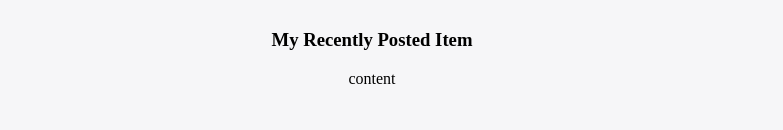
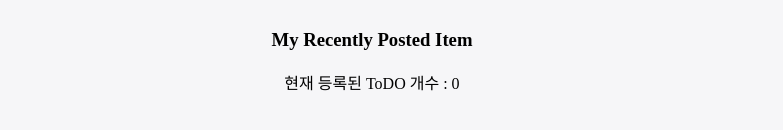
Before and after one commit to jahona/Vuejs_todolist, a Vue app: page /home in a window 1280 px wide. Shown: the part 232-362 px from the top of the page, without its empty margins (268-1051 px from the left). Built offline with nearby package versions, Linux system fonts and the light colour scheme.

Commit message:
vuex example code

```diff
--- a/package.json
+++ b/package.json
@@ -15,7 +15,8 @@
   },
   "dependencies": {
     "vue": "^2.5.2",
-    "vue-router": "^3.0.1"
+    "vue-router": "^3.0.1",
+    "vuex": "^3.5.1"
   },
   "devDependencies": {
     "autoprefixer": "^7.1.2",
--- a/src/components/Home.vue
+++ b/src/components/Home.vue
@@ -2,7 +2,9 @@
     <div class="home">
         <h3>My Recently Posted Item</h3>
 
-        <span on:>{{ item }}</span>
+        <!-- TODO: 최근 데이터 가져오기 -->
+        <p v-if="count>0">{{ item }}</p>
+        <p>현재 등록된 ToDO 개수 : {{ count }}</p>
     </div>
 </template>
 
@@ -21,6 +23,11 @@ export default {
     },
     components: {
 
+    },
+    computed: {
+        count() {
+            return this.$store.state.count
+        }
     }
 }
 </script>
--- a/src/main.js
+++ b/src/main.js
@@ -1,14 +1,30 @@
 // The Vue build version to load with the `import` command
 // (runtime-only or standalone) has been set in webpack.base.conf with an alias.
 import Vue from 'vue'
+import Vuex from 'vuex'
 import App from './App'
 import router from './router'
+
+// 루트의 모든 하위 커모넌트에 주입
+Vue.use(Vuex)
+
+const store = new Vuex.Store({
+  state: {
+    count: 0
+  },
+  mutations: {
+    increment(state) {
+      state.count++;
+    }
+  }
+});
 
 Vue.config.productionTip = false
 
 /* eslint-disable no-new */
 new Vue({
   el: '#app',
+  store,  // Vuex store
   router,
   components: { App },
   template: '<App/>'
```
Also changed, not shown: 1 other file (tests, documents, lock files or other folders).
